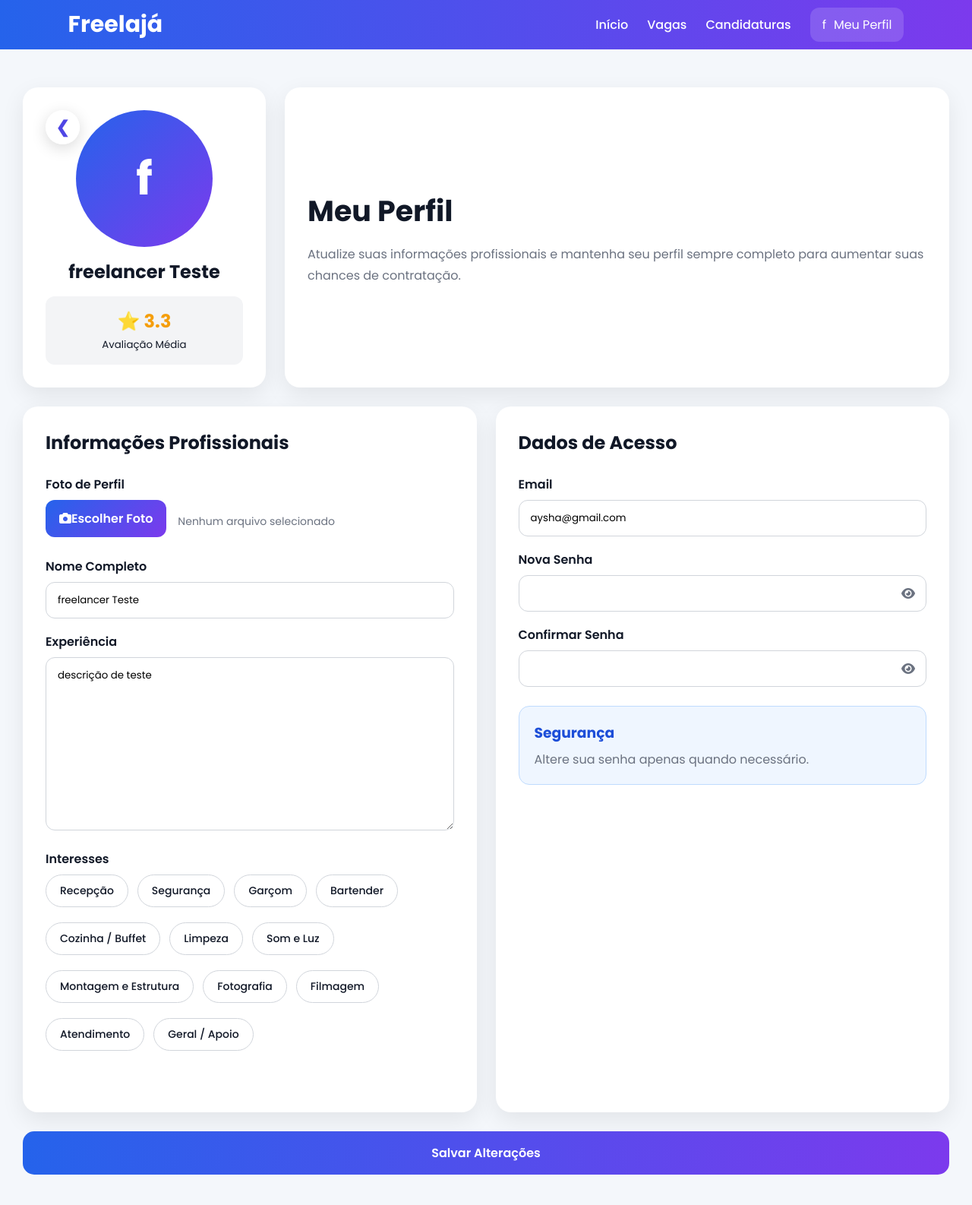
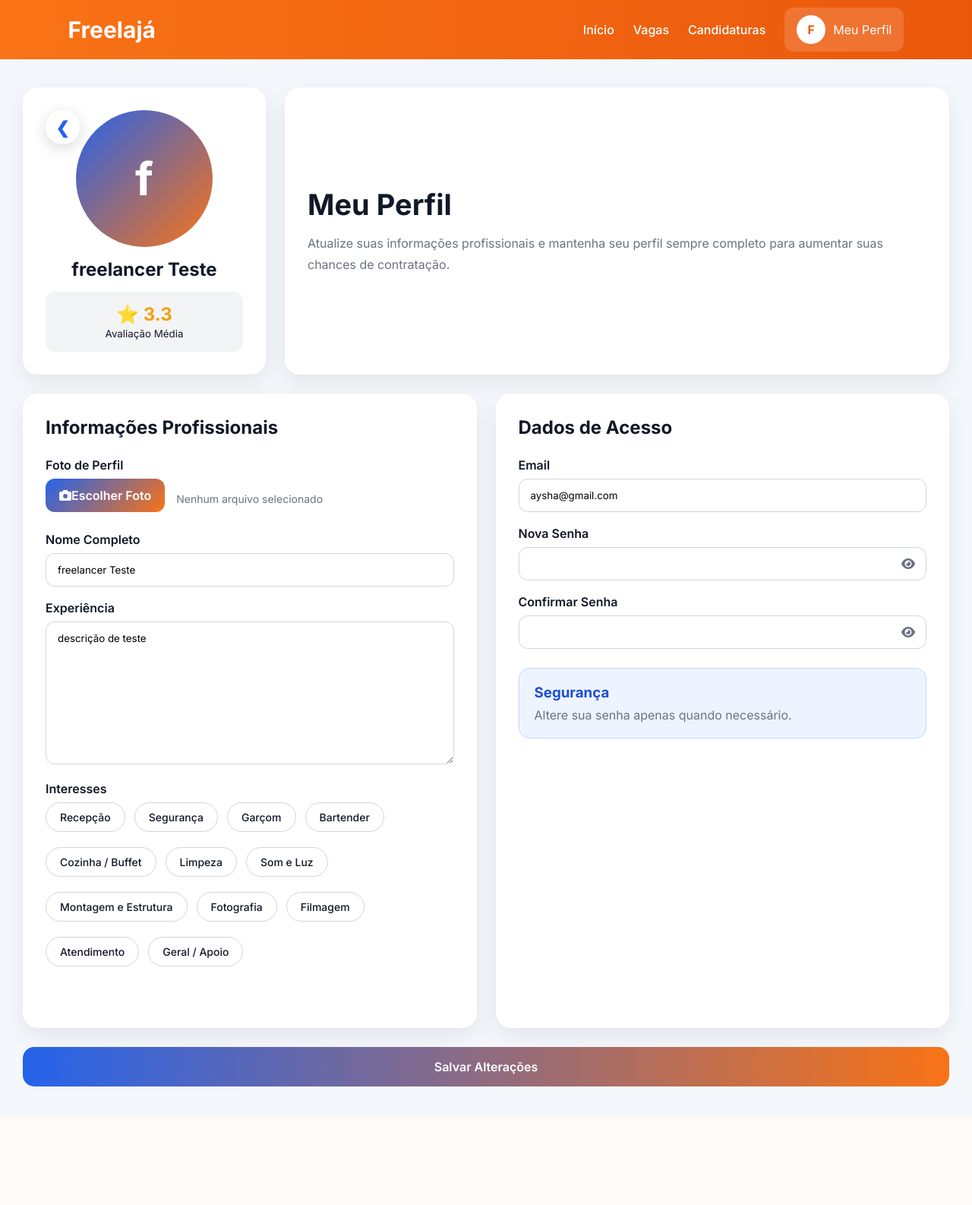
Before and after one commit to Ayshathayna/FreelaJa, a Django app: page /perfis/perfil/ in a window 1280 px wide. Shown: the whole page at 76% size. After the commit the page ends 1430 px from the top, so only its background shows below. Run offline with Django 3.2, Linux system fonts and the light colour scheme; a user stored in the database is signed in; data comes from the database, SQL or seed files in the repository; some libraries are stand-ins or nearby versions.

Commit message:
fix: layout

```diff
--- a/core/static/css/base.css
+++ b/core/static/css/base.css
@@ -4,7 +4,7 @@
   margin:0;
   padding:0;
   box-sizing:border-box;
-  font-family:'Poppins',sans-serif;
+  font-family:'Inter', system-ui, -apple-system, "Segoe UI", sans-serif;
 }
 
 body{
@@ -28,8 +28,16 @@ body{
 
   padding:10px 7%;
 
-  background:linear-gradient(90deg,#2563eb,#7c3aed);
+  background:linear-gradient(90deg,#2563eb,#1d4ed8);
   color:white;
+}
+
+.navbar.navbar-empresa{
+  background:linear-gradient(90deg,#2563eb,#1d4ed8);
+}
+
+.navbar.navbar-freelancer{
+  background:linear-gradient(90deg,#f97316,#ea580c);
 }
 
 .logo a{
@@ -85,6 +93,27 @@ body{
 
   border-radius:50%;
   background:white;
+}
+
+.avatar-placeholder{
+  width:38px;
+  height:38px;
+
+  border-radius:50%;
+  background:white;
+  color:#2563eb;
+
+  display:flex;
+  align-items:center;
+  justify-content:center;
+
+  font-weight:700;
+  font-size:16px;
+  text-transform:uppercase;
+}
+
+.navbar-freelancer .avatar-placeholder{
+  color:#ea580c;
 }
 
 
--- a/core/templates/baseEmpresa.html
+++ b/core/templates/baseEmpresa.html
@@ -7,7 +7,9 @@
     <meta name="viewport" content="width=device-width, initial-scale=1.0">
     <title>{% block title %}{% endblock %}</title>
 
-    <link href="https://fonts.googleapis.com/css2?family=Poppins:wght@300;400;500;600;700&display=swap"
+    <link rel="preconnect" href="https://fonts.googleapis.com">
+    <link rel="preconnect" href="https://fonts.gstatic.com" crossorigin>
+    <link href="https://fonts.googleapis.com/css2?family=Inter:wght@400;500;600;700;800;900&display=swap"
         rel="stylesheet">
     <link rel="stylesheet" href="{% static 'css/base.css' %}">
 
@@ -44,7 +46,7 @@
     {% endif %}
     <header>
 
-        <div class="navbar">
+        <div class="navbar navbar-empresa">
 
             <div class="logo"><a href="{% url 'homeEmpresa' %}">Freelajá</a></div> <!-- Logo  colocar foto?-->
 
--- a/core/templates/baseFreelancer.html
+++ b/core/templates/baseFreelancer.html
@@ -7,7 +7,9 @@
     <meta name="viewport" content="width=device-width, initial-scale=1.0">
     <title>{% block title %}{% endblock %}</title>
 
-    <link href="https://fonts.googleapis.com/css2?family=Poppins:wght@300;400;500;600;700&display=swap"
+    <link rel="preconnect" href="https://fonts.googleapis.com">
+    <link rel="preconnect" href="https://fonts.gstatic.com" crossorigin>
+    <link href="https://fonts.googleapis.com/css2?family=Inter:wght@400;500;600;700;800;900&display=swap"
         rel="stylesheet">
     <link rel="stylesheet" href="{% static 'css/base.css' %}">
 
@@ -44,7 +46,7 @@
     {% endif %}
     <header>
 
-        <div class="navbar">
+        <div class="navbar navbar-freelancer">
 
             <div class="logo"><a href="{% url 'homeFreelancer' %}">Freelajá</a></div> <!-- Logo  colocar foto?-->
 
--- a/perfis/static/css/meuPerfilFreelancer.css
+++ b/perfis/static/css/meuPerfilFreelancer.css
@@ -48,7 +48,7 @@
     align-items:center;
     justify-content:center;
 
-    background:linear-gradient( 135deg, #2563eb, #7c3aed );
+    background:linear-gradient( 135deg, #2563eb, #f97316 );
 
     color:white;
     font-size:60px;
@@ -157,7 +157,7 @@
     margin-top:25px;
     padding:20px;
     border-radius:14px;
-    background:#eff6ff;
+    background:#eef4ff;
     border:1px solid #bfdbfe;
 }
 
@@ -181,7 +181,7 @@
 
     padding:16px;
 
-    background:linear-gradient( 90deg, #2563eb, #7c3aed );
+    background:linear-gradient( 90deg, #2563eb, #f97316 );
 
     color:white;
     font-size:16px;
@@ -215,7 +215,7 @@
     align-items:center;
     gap:10px;
 
-    background:linear-gradient( 135deg, #2563eb, #7c3aed );
+    background:linear-gradient( 135deg, #2563eb, #f97316 );
 
     color:white;
     padding:12px 18px;
@@ -295,7 +295,7 @@
 }
 
 .badge-option input:checked + span{
-    background:linear-gradient( 135deg, #2563eb, #7c3aed);
+    background:linear-gradient( 135deg, #2563eb, #f97316);
     color:white;
     border-color:transparent;
     transform:translateY(-2px);
@@ -328,7 +328,7 @@
     border:none;
     border-radius:50%;
     background:rgba(255,255,255,.9);
-    color:#4f46e5;
+    color:#2563eb;
     font-size:22px;
     font-weight:bold;
     display:flex;
@@ -341,7 +341,7 @@
 }
 
 .carousel-arrow:hover{
-  background:#4f46e5;
+  background:#2563eb;
   color:white;
 }
 /*   RESPONSIVO*/
--- a/usuario/static/css/style.css
+++ b/usuario/static/css/style.css
@@ -10,7 +10,7 @@ body{
     display:flex;
     justify-content:center;
     align-items:center;
-    background: radial-gradient(circle , #2a3858, #2b4bdb);
+    background: linear-gradient(135deg, #eef4ff 0%, #fff2e8 100%);
 }
 
 /*****************************CONTAINER********************************************************************** */
@@ -35,7 +35,7 @@ body{
 
 .left{
     width:50%;
-    background: linear-gradient(135deg, #2563eb, #1e40af);
+    background: linear-gradient(160deg, #1e3a8a 0%, #2563eb 50%, #ea580c 100%);
     color:white;
     padding:60px;
     display:flex;
--- a/usuario/templates/cadastro.html
+++ b/usuario/templates/cadastro.html
@@ -7,6 +7,10 @@
     <meta charset="UTF-8">
     <meta name="viewport" content="width=device-width, initial-scale=1.0">
     <title>Cadastro | FreelaJá</title>
+
+    <link rel="preconnect" href="https://fonts.googleapis.com">
+    <link rel="preconnect" href="https://fonts.gstatic.com" crossorigin>
+    <link href="https://fonts.googleapis.com/css2?family=Inter:wght@400;500;600;700;800;900&display=swap" rel="stylesheet">
 
     <link rel="stylesheet" href="{% static 'css/cadastro.css' %}">
     <link rel="stylesheet" href="https://cdnjs.cloudflare.com/ajax/libs/font-awesome/6.5.1/css/all.min.css">
--- a/usuario/templates/login.html
+++ b/usuario/templates/login.html
@@ -7,6 +7,10 @@
 
     <meta charset="UTF-8">
     <meta name="viewport" content="width=device-width, initial-scale=1.0">
+
+    <link rel="preconnect" href="https://fonts.googleapis.com">
+    <link rel="preconnect" href="https://fonts.gstatic.com" crossorigin>
+    <link href="https://fonts.googleapis.com/css2?family=Inter:wght@400;500;600;700;800;900&display=swap" rel="stylesheet">
 
     <link rel="stylesheet" href="{% static 'css/style.css' %}">
     <link rel="stylesheet" href="https://cdnjs.cloudflare.com/ajax/libs/font-awesome/6.5.1/css/all.min.css">
```
Also changed, not shown: avaliacoes/static/css/avaliarFreelancer.css (+5 -5 lines), avaliacoes/static/css/avaliarVaga.css (+5 -5 lines), core/static/css/homeEmpresa.css (+9 -9 lines), core/static/css/homeFreelancer.css (+7 -7 lines), perfis/static/css/perfilEmpresa.css (+8 -8 lines), perfis/static/css/perfilFreelancer.css (+4 -4 lines), usuario/static/css/cadastro.css (+4 -4 lines), vagas/static/css/candidatos.css (+7 -7 lines), vagas/static/css/candidaturas.css (+6 -6 lines), vagas/static/css/criarEditarVaga.css (+7 -7 lines), vagas/static/css/vagas.css (+8 -8 lines), vagas/static/css/verVaga.css (+5 -5 lines).
